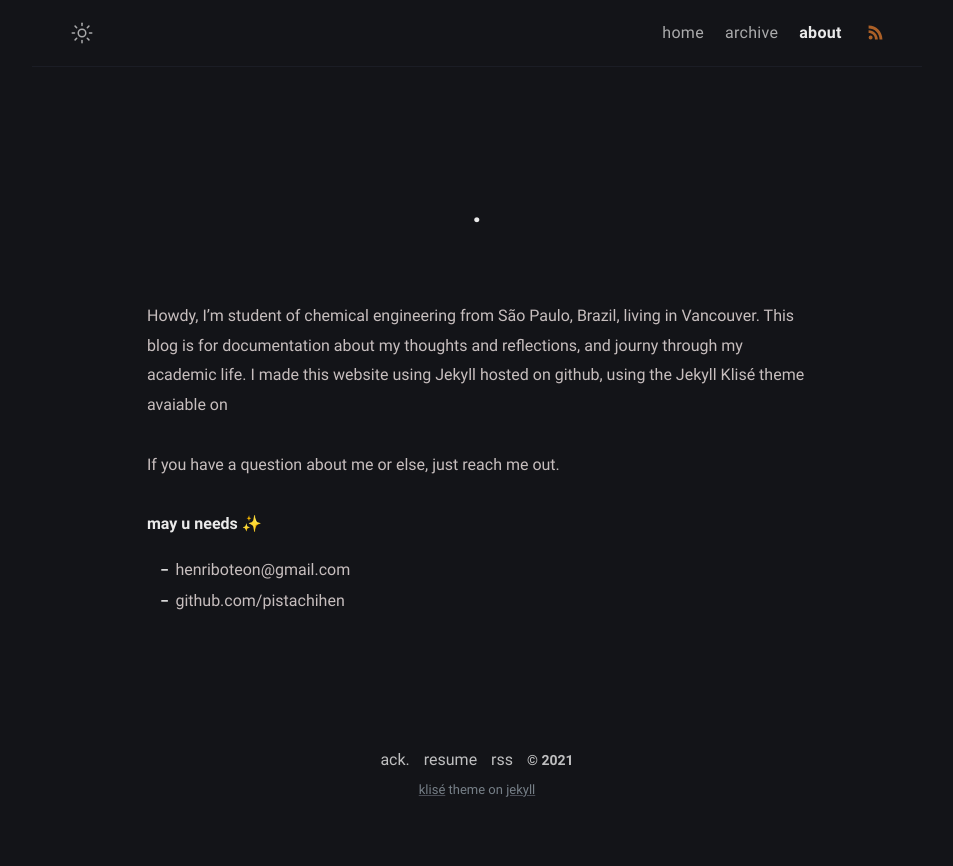
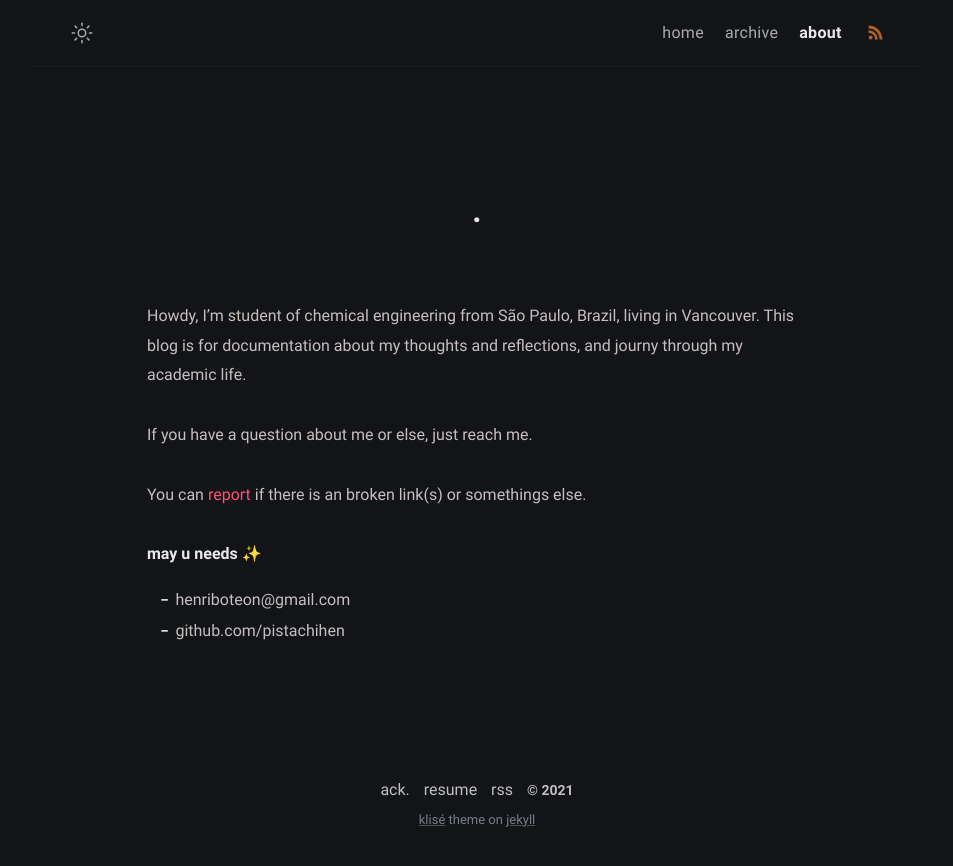
Before and after one commit to Pistachihen/pistachi.github.io, a Jekyll site: the page built from about.md, in a window 1280 px wide. Shown: the top 866 px of the page, without its empty margins (163-1116 px from the left). Built offline with Jekyll 4.4.1, drawn with Linux system fonts in a browser that asks for light colours.

Commit message:
about.md: changed

```diff
--- a/about.md
+++ b/about.md
@@ -5,9 +5,11 @@ layout: page
 comments: false
 ---
 
-Howdy, I'm student of chemical engineering from São Paulo, Brazil, living in Vancouver. This blog is for documentation about my thoughts and reflections, and journy through my academic life. I made this website using Jekyll hosted on github, using the Jekyll Klisé theme avaiable on
+Howdy, I'm student of chemical engineering from São Paulo, Brazil, living in Vancouver. This blog is for documentation about my thoughts and reflections, and journy through my academic life.
 
-If you have a question about me or else, just reach me out.
+If you have a question about me or else, just reach me.
+
+You can [report](http://github.com/piharpi/jekyll-klise/issues/new) if there is an broken link(s) or somethings else.
 
 **may u needs ✨**
 
```
